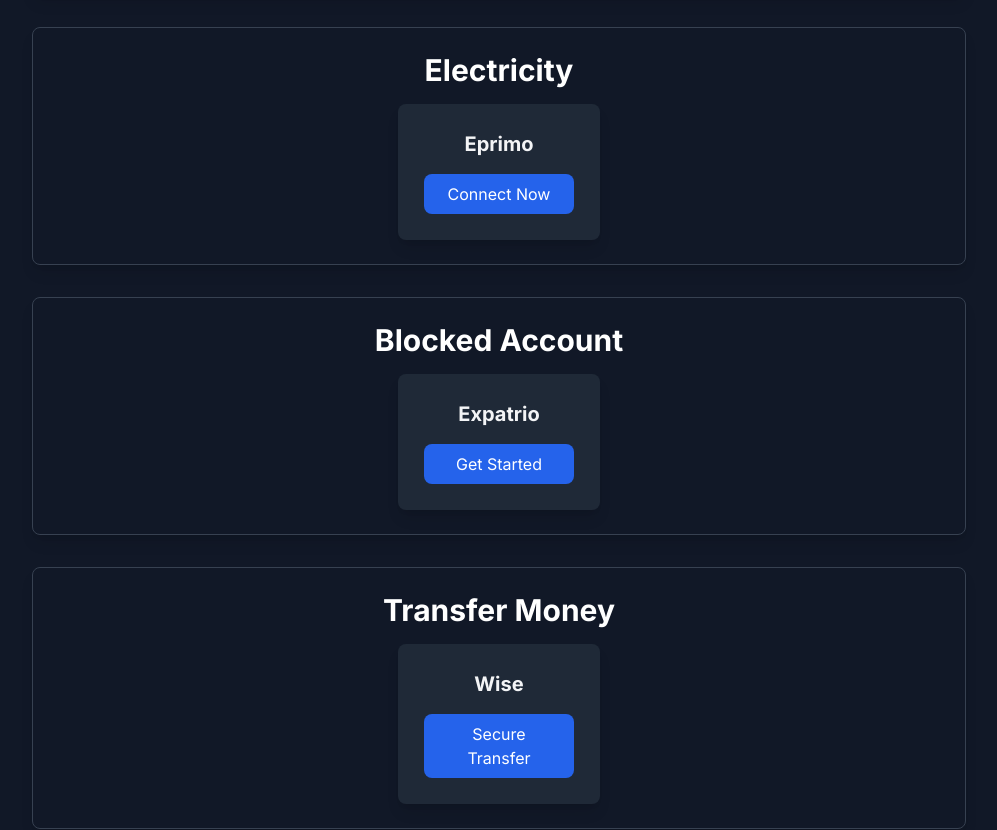
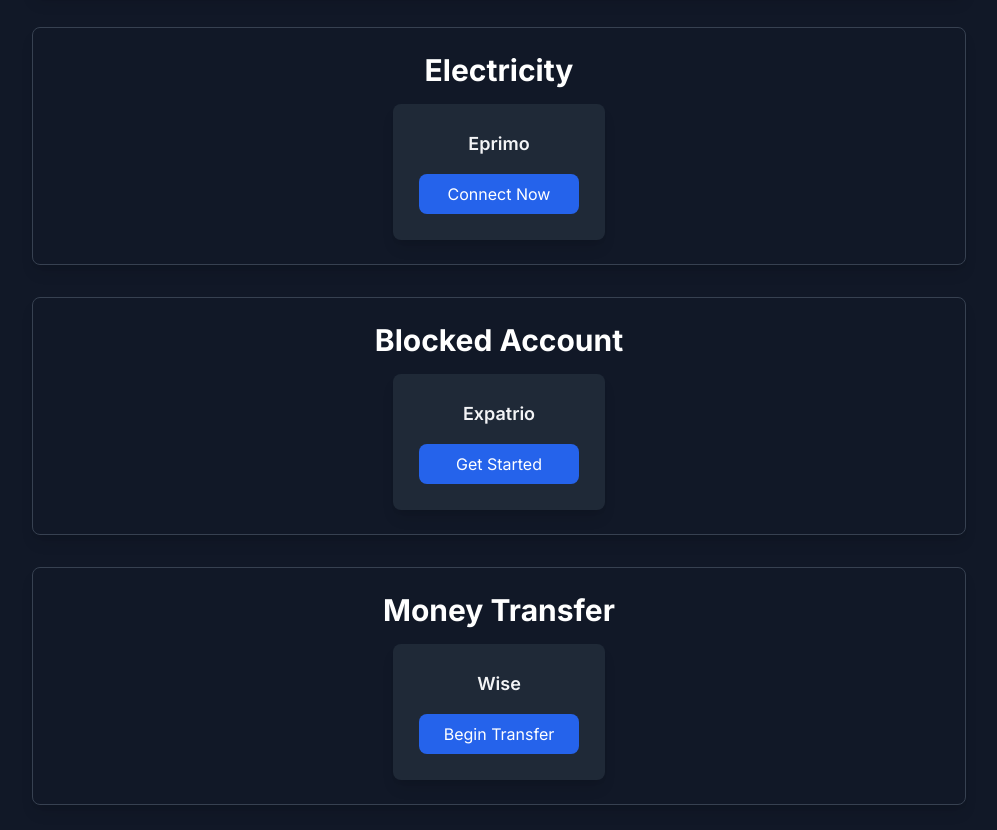
Before and after one commit to janak1998/the-german-guy, a Next.js app: page /partners in a window 1280 px wide. Shown: the part 1620-2450 px from the top of the page, without its empty margins (141-1138 px from the left). Built offline with nearby package versions, Linux system fonts and the light colour scheme.

Commit message:
Cta label updated

```diff
--- a/app/partners/page.js
+++ b/app/partners/page.js
@@ -99,11 +99,11 @@
         btn_label: "Get Started",
       },
     ],
-    "Transfer Money": [
+    "Money Transfer": [
       {
         name: "Wise",
         url: "https://wise.com/invite/ihpc/chitrakantis",
-        btn_label: "Secure Transfer",
+        btn_label: "Begin Transfer",
       },
     ],
     "Internet/Sim Card": [
@@ -257,13 +257,13 @@
                       className="card border-2 border-transparent hover:border-blue-600 rounded-lg overflow-hidden w-42 h-42 bg-white dark:bg-gray-800 shadow-lg hover:shadow-xl transition-all duration-300 transform hover:scale-105"
                     >
                       <div className="p-6 flex flex-col justify-between items-center h-full">
-                        <h3 className="card-title text-xl font-bold text-center mb-4 text-primary dark:text-gray-100">
+                        <h3 className="card-title text-lg font-semibold text-center mb-4 text-primary dark:text-gray-100">
                           {name}
                         </h3>
                         <Link
                           href={url}
                           target="_blank"
-                          className="btn btn-primary bg-blue-600 text-white py-2 px-5 rounded-lg hover:bg-blue-700 transition duration-300 w-[165px] lg:w-[150px] text-center"
+                          className="btn btn-primary bg-blue-600 text-white py-2 px-5 rounded-lg hover:bg-blue-700 transition duration-300 w-[165px] lg:w-[160px] text-center"
                         >
                           {btn_label}
                         </Link>
```
